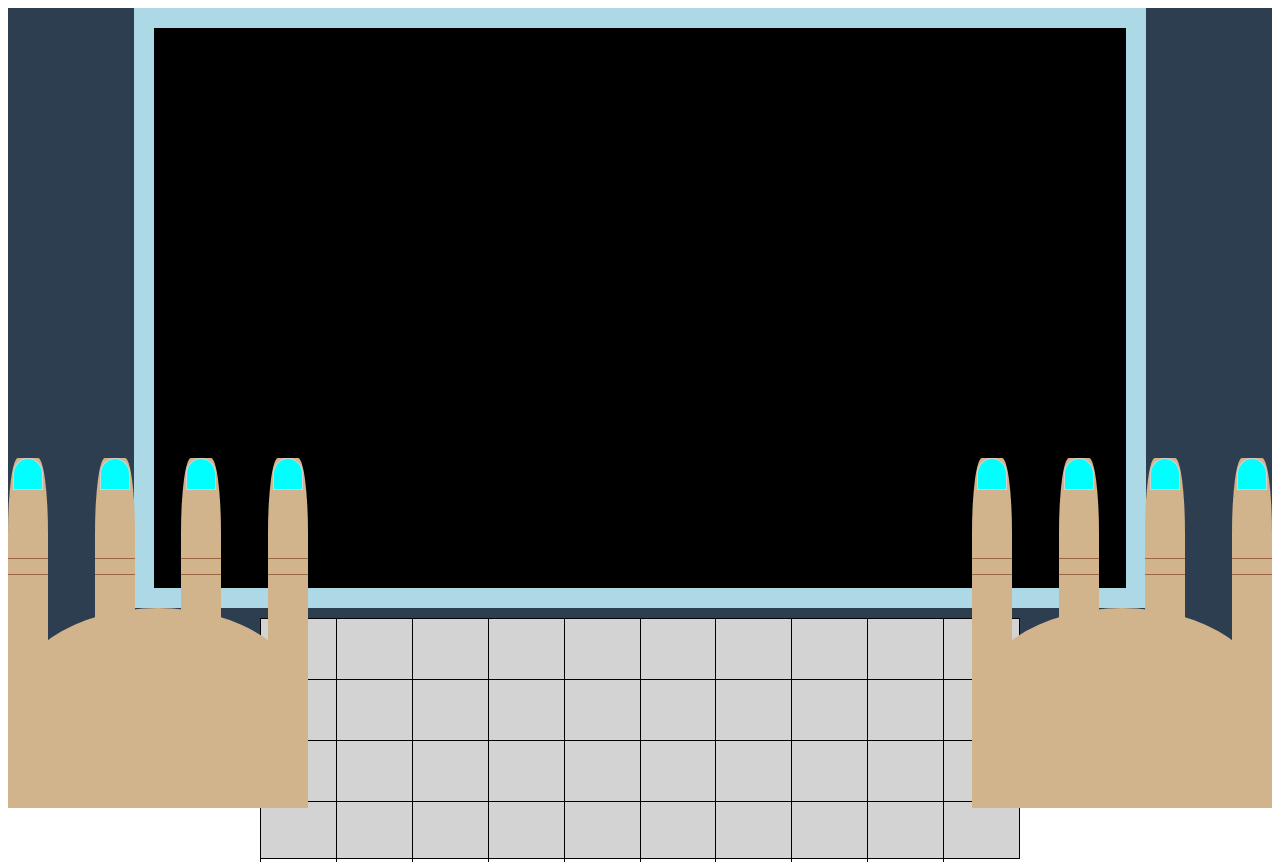
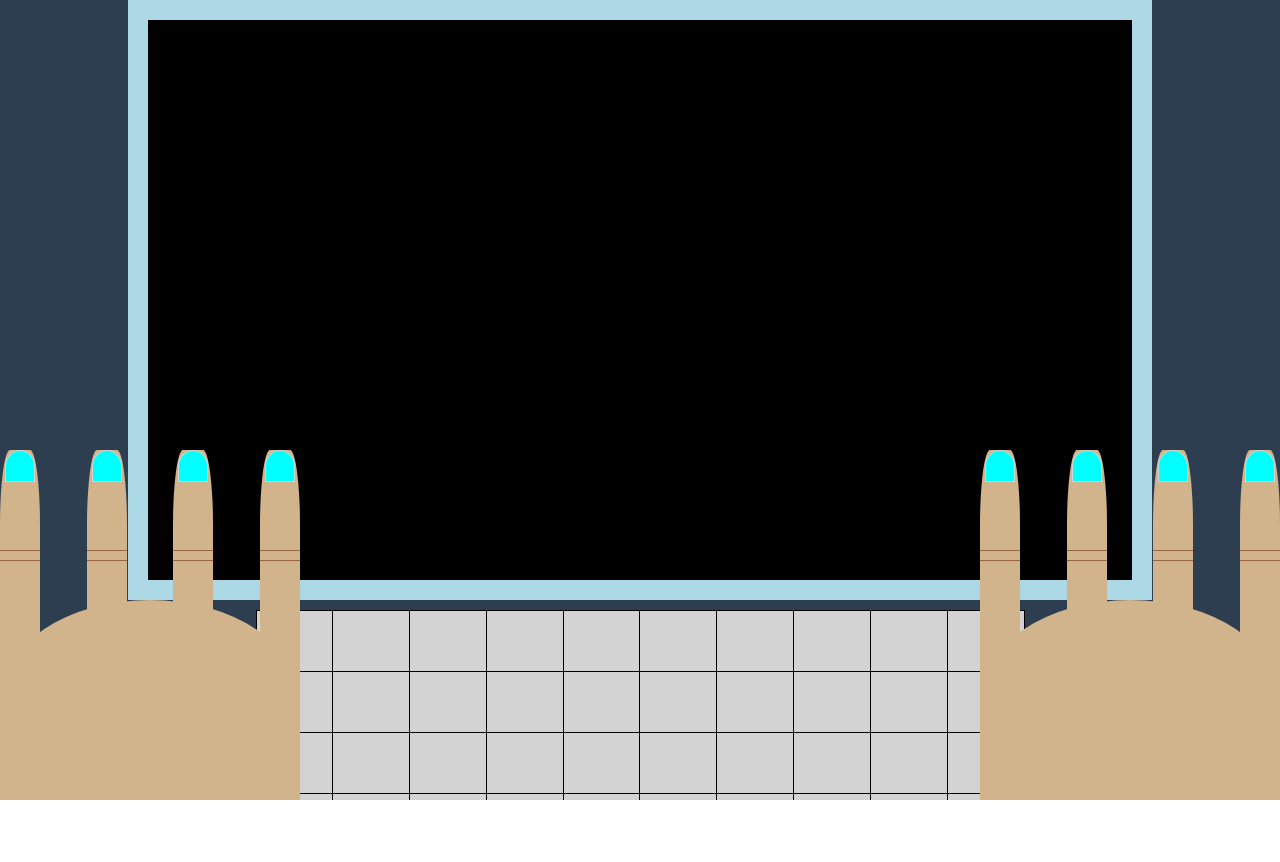
Before and after one commit to seandan7/personal-website, a Vue app: page / in a window 1280 px wide. After the commit the page ends 800 px from the top, so only its background shows below. Built offline with nearby package versions, Linux system fonts and the light colour scheme.

Commit message:
Fix up positioning

```diff
--- a/src/App.vue
+++ b/src/App.vue
@@ -22,7 +22,11 @@ export default {
 </script>
 
 <style>
+body {
+  margin: 0;
+}
 #app {
+  overflow: hidden;;
   font-family: Avenir, Helvetica, Arial, sans-serif;
   -webkit-font-smoothing: antialiased;
   -moz-osx-font-smoothing: grayscale;
--- a/src/components/Digit.vue
+++ b/src/components/Digit.vue
@@ -1,5 +1,5 @@
 <template>
-  <div class="digit--full">
+  <div class="digit--full" :class="['digit--' + whichHand]">
     <div class="nail"></div>
     <div class="knuckle"></div>
   </div>
@@ -9,7 +9,7 @@
 export default {
   name: "Digit",
   props: {
-    msg: String,
+    whichHand: String,
   },
 };
 </script>
@@ -24,7 +24,7 @@ export default {
   border-top-left-radius: 25%;
   border-top-right-radius: 25%;
   position: relative;
-    transition: transform .25s ease;
+  transition: transform 0.25s ease;
   .nail {
     width: 70%;
     height: 30px;
@@ -36,16 +36,22 @@ export default {
   }
   .knuckle {
     position: absolute;
-      height: 5px;
+    height: 3px;
     width: 100%;
     top: 100px;
     border-top: 1px double #986643;
     border-bottom: 1px double #986643;
-      padding: 5px 0
+    padding: 3px 0;
   }
+  &.digit--right {
     &:hover {
-      transform: rotate(-3deg) scale(0.9)
+      transform: rotate(-3deg) scale(0.9);
     }
   }
-
+  &.digit--left {
+    &:hover {
+      transform: rotate(3deg) scale(0.9);
+    }
+  }
+}
 </style>
--- a/src/components/Hand.vue
+++ b/src/components/Hand.vue
@@ -2,7 +2,7 @@
   <div :class="[whichHand + '--hand']">
       <div class="hand__base">
           <div v-for="i in 4" :key="i">
-              <Digit />
+              <Digit :whichHand="whichHand" />
           </div>
       </div>
   </div>
```
Lines whose indentation alone changed are shown as unchanged.
